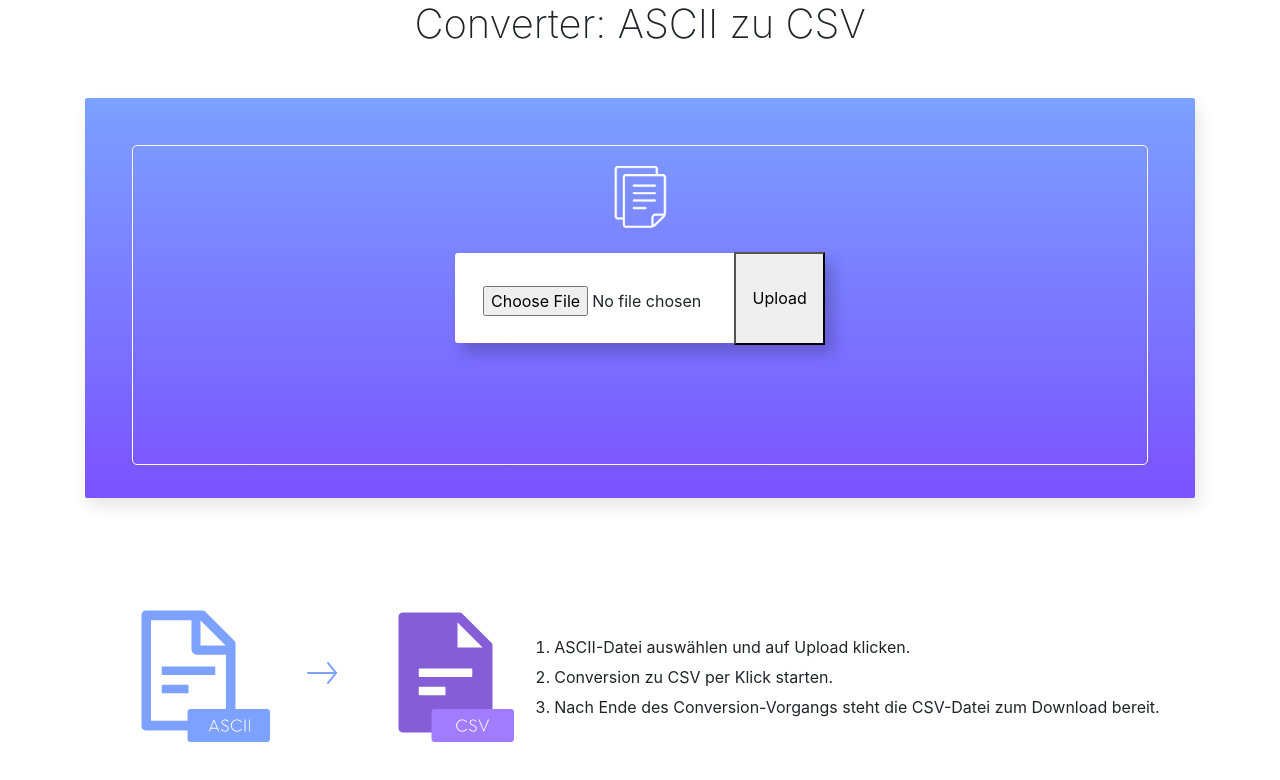
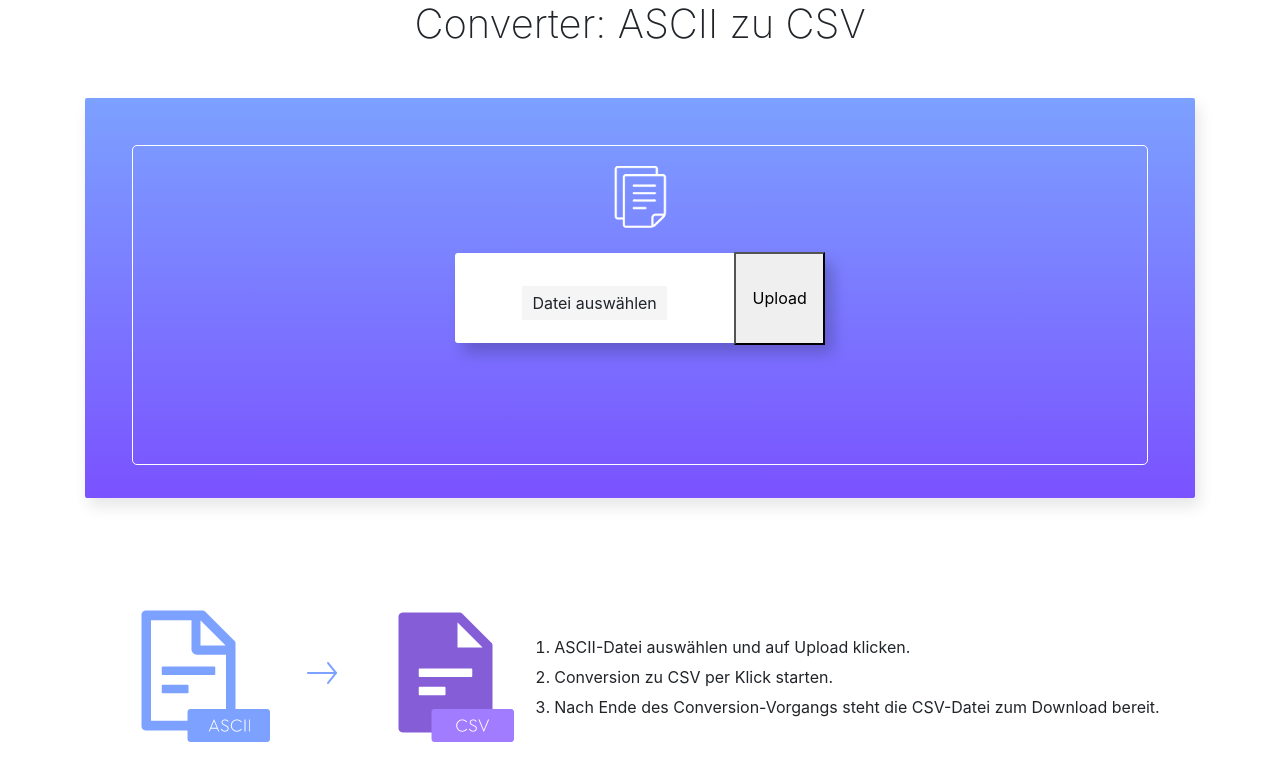
Before and after one commit to Permatech-IT/converter-application-frontend, a React (Create React App) app: page / in a window 1280 px wide. Shown: the top 780 px of the page. Built offline with nearby package versions, Linux system fonts and the light colour scheme.

Commit message:
Update upload.js

```diff
--- a/src/component/Upload/upload.js
+++ b/src/component/Upload/upload.js
@@ -53,12 +53,22 @@ function Fileupload() {
           <div class="center">
             <div class="dropzone">
               <label>
+                 <label htmlFor="filePicker" style={{ background:"#F5F5F5", padding:"5px 10px" }}>
+              Datei auswählen
+             </label>
                 <input
                   type="file"
                   className="upload-input one"
                   onChange={saveFile}
                   accept=".asc"
+                  id="filePicker"
+                  style={{visibility:"hidden"}}
+
                 />
+<p><b>
+  {fileName}
+  </b>
+</p>
 
               </label>
             </div>
```
